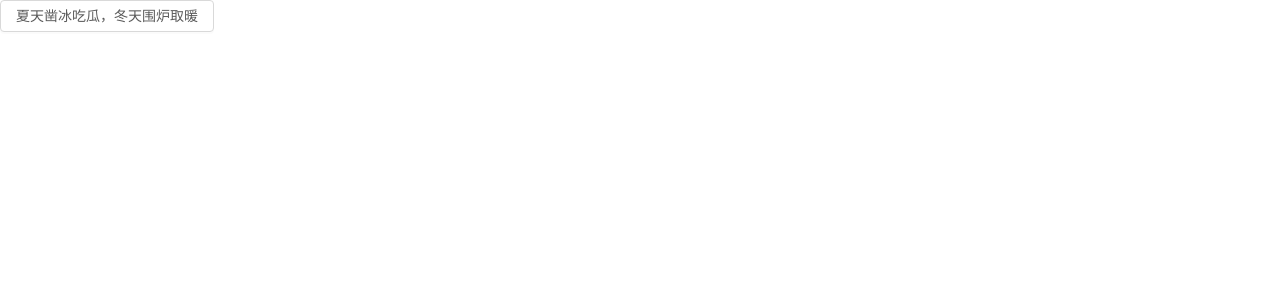
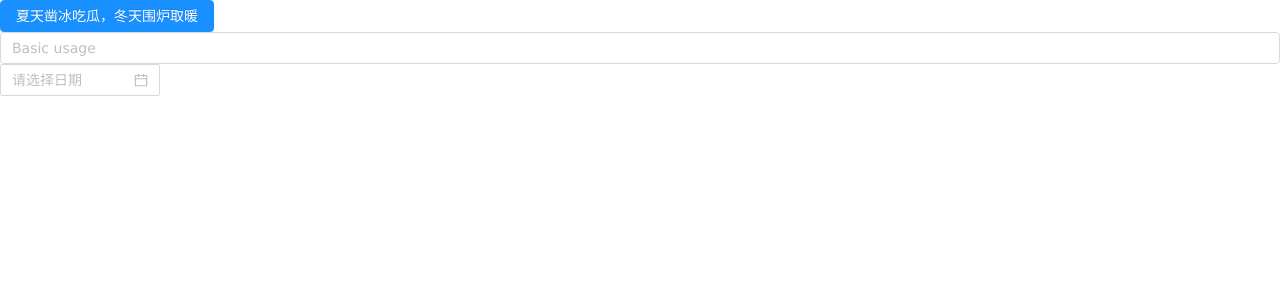
Before and after one commit to Geqianzhi/reactGQZ, a React (Create React App) app: page / in a window 1280 px wide. Shown: the top 300 px of the page. Built offline with nearby package versions, Linux system fonts and the light colour scheme.

Commit message:
搭配ant4.0

```diff
--- a/config-overrides.js
+++ b/config-overrides.js
@@ -1,6 +1,7 @@
 
 const { override, fixBabelImports ,addLessLoader,addWebpackPlugin} = require('customize-cra');
 const AntdDayjsWebpackPlugin = require('antd-dayjs-webpack-plugin');
+const darkThemeVars = require('antd/dist/dark-theme');
 module.exports = override(
       fixBabelImports('import', {
          libraryName: 'antd',
@@ -10,6 +11,22 @@ module.exports = override(
       addLessLoader({
             javascriptEnabled: true,
             odifyVars: { '@primary-color': '#1DA57A' },
+            // modifyVars: {
+            //           'hack': `true;@import "${require.resolve('antd/lib/style/color/colorPalette.less')}";`,
+            //           ...darkThemeVars,
+            //             '@primary-color': '#1DA57A'
+            // },
+            // "@primary-color": "#1890ff", // 全局主色
+            // "@link-color": "#1890ff", // 链接色
+            // "@success-color":" #52c41a",// 成功色
+            // "@warning-color":" #faad14", // 警告色
+            // "@error-color":" #f5222d", // 错误色
+            // "@font-size-base": "14px", // 主字号
+            // "@heading-color": "rgba(0, 0, 0, 0.85)", // 标题色
+            // "@text-color":" rgba(0, 0, 0, 0.65)", // 主文本色
+            // "@text-color-secondary":" rgba(0, 0, 0, 0.45)", // 次文本色
+            // "@disabled-color": "rgba(0, 0, 0, 0.25)", // 失效色
+            // "@border-radius-base":" 0 2px 8px rgba(0, 0, 0, 0.15)" // 浮层阴影
       }),
 
       addWebpackPlugin(new AntdDayjsWebpackPlugin())
--- a/package.json
+++ b/package.json
@@ -3,13 +3,13 @@
   "version": "0.1.0",
   "private": true,
   "dependencies": {
-    "antd": "^4.00.0",
+    "antd": "^4.0.4",
     "antd-dayjs-webpack-plugin": "^0.0.8",
     "less-loader": "^5.0.0",
     "node-sass": "^4.13.0",
     "prop-types": "^15.7.2",
-    "react": "^16.11.0",
-    "react-dom": "^16.11.0",
+    "react": "^16.13.0",
+    "react-dom": "^16.13.0",
     "react-scripts": "3.2.0"
   },
   "scripts": {
--- a/src/App.js
+++ b/src/App.js
@@ -1,11 +1,15 @@
 import React from 'react';
 import './App.scss';
-import { Button} from 'antd'
+import { Button,Input,DatePicker } from 'antd'
 function App(){
+  function onChange(date, dateString) {
+    console.log(date, dateString);
+  }
   return (
     <div >
-      <Button>夏天凿冰吃瓜，冬天围炉取暖</Button>
-
+      <Button type="primary">夏天凿冰吃瓜，冬天围炉取暖</Button>
+      <Input placeholder="Basic usage" />
+      <DatePicker onChange={onChange} />
     </div>
   );
 }
```
